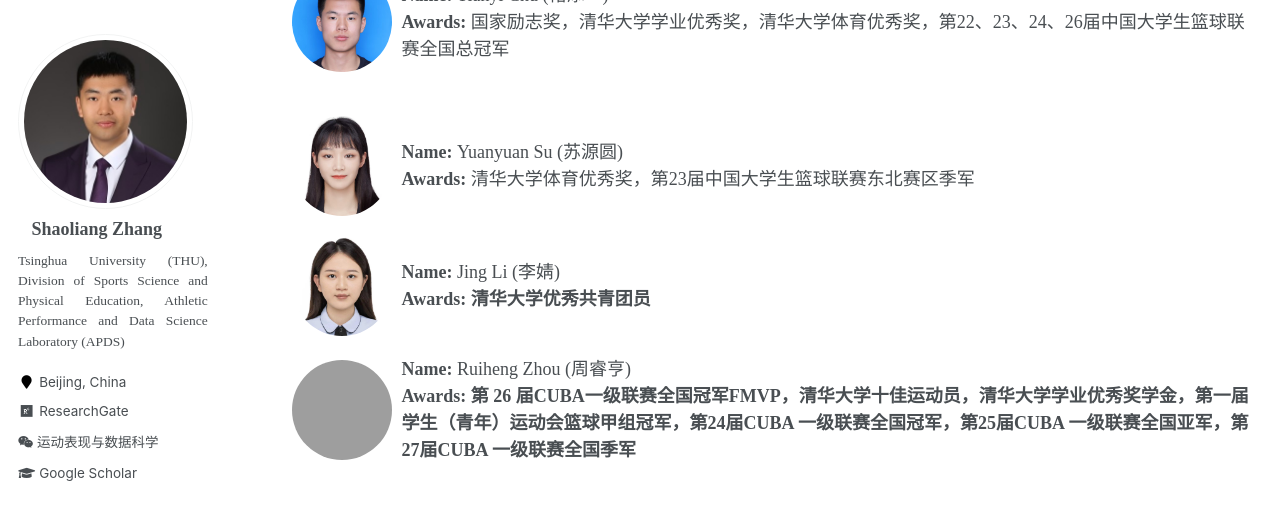
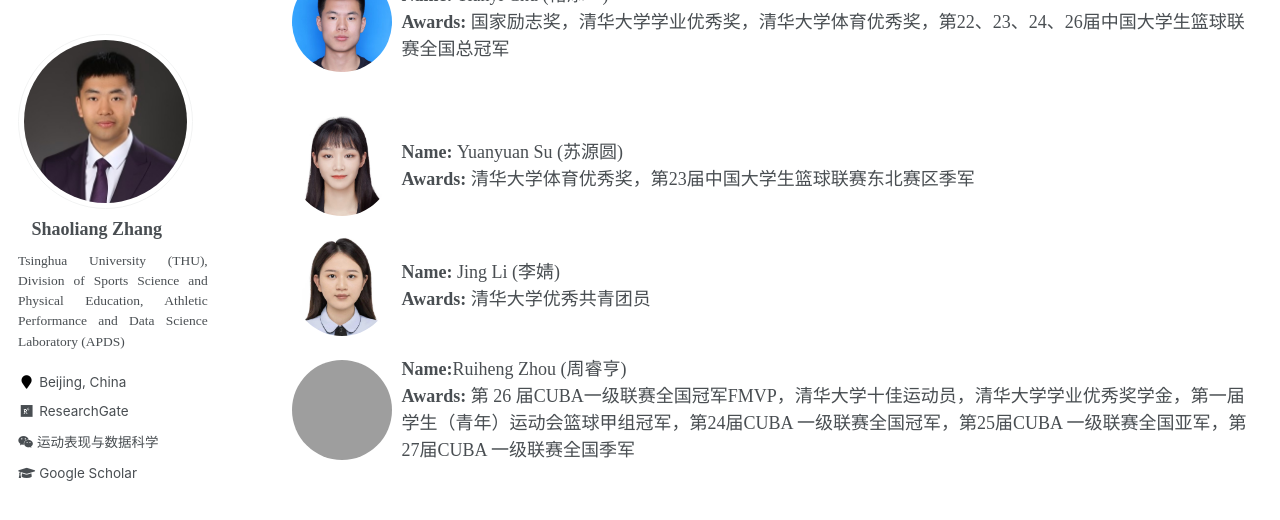
Before and after one commit to sportssuper/ZSL, a Jekyll site: the page built from _pages/lab.md, in a window 1280 px wide and 900 px high, scrolled down 601 px. Shown: the top 520 px of the window. Built offline with Jekyll 4.4.1, drawn with Linux system fonts in a browser that asks for light colours; a script that is not in the unit is left out.

Commit message:
Update lab.md

```diff
--- a/_pages/lab.md
+++ b/_pages/lab.md
@@ -100,7 +100,7 @@
   <div style="flex-grow: 1;">
     <p style="margin: 0; line-height: 1.5;">
       <strong>Name: </strong>Jing Li (李婧)<br>
-      <strong>Awards: 清华大学优秀共青团员</strong>
+      <strong>Awards: </strong>清华大学优秀共青团员
     </p>
   </div>
 </div>
@@ -115,8 +115,8 @@
   <!-- w-->
   <div style="flex-grow: 1;">
     <p style="margin: 0; line-height: 1.5;">
-      <strong>Name: </strong>Ruiheng Zhou (周睿亨)<br>
-      <strong>Awards: 第 26 届CUBA一级联赛全国冠军FMVP，清华大学十佳运动员，清华大学学业优秀奖学金，第一届学生（青年）运动会篮球甲组冠军，第24届CUBA 一级联赛全国冠军，第25届CUBA 一级联赛全国亚军，第27届CUBA 一级联赛全国季军</strong>
+      <strong>Name:</strong>Ruiheng Zhou (周睿亨)<br>
+      <strong>Awards: </strong> 第 26 届CUBA一级联赛全国冠军FMVP，清华大学十佳运动员，清华大学学业优秀奖学金，第一届学生（青年）运动会篮球甲组冠军，第24届CUBA 一级联赛全国冠军，第25届CUBA 一级联赛全国亚军，第27届CUBA 一级联赛全国季军
     </p>
   </div>
 </div>
```
